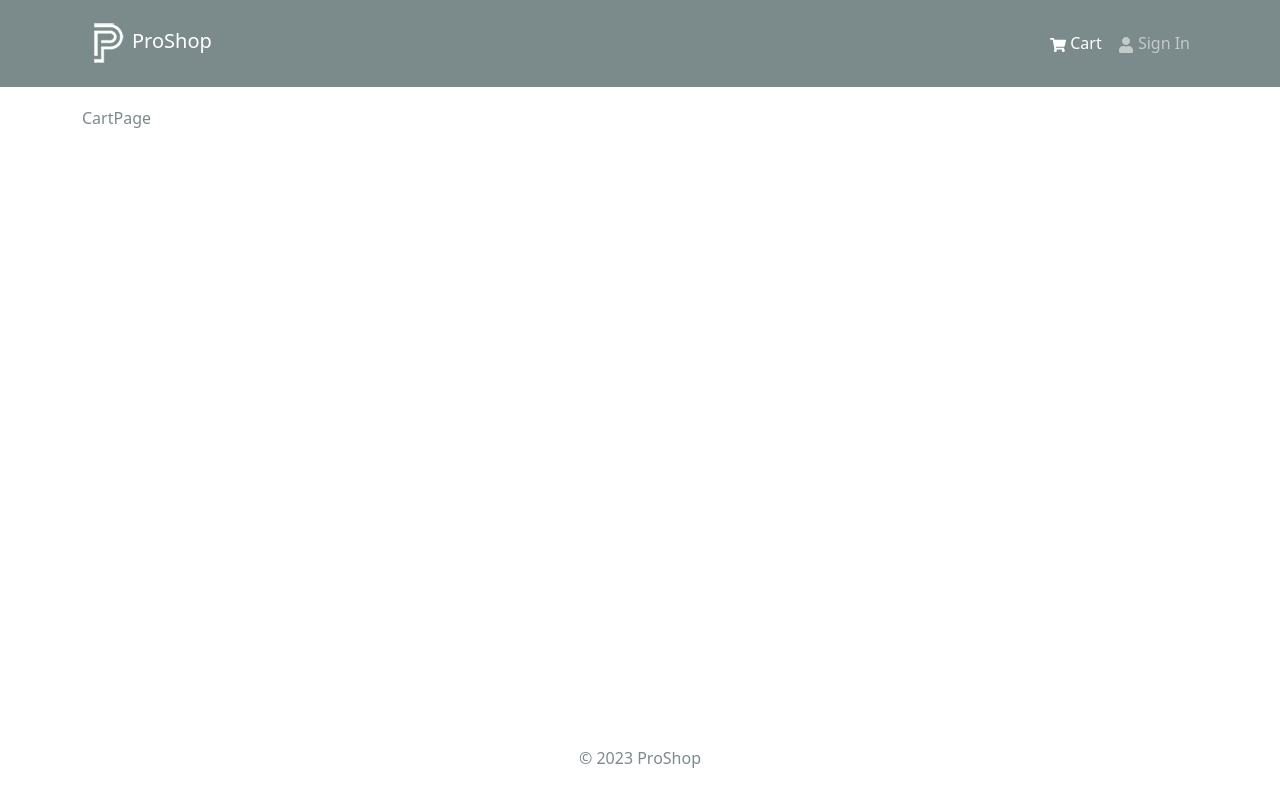
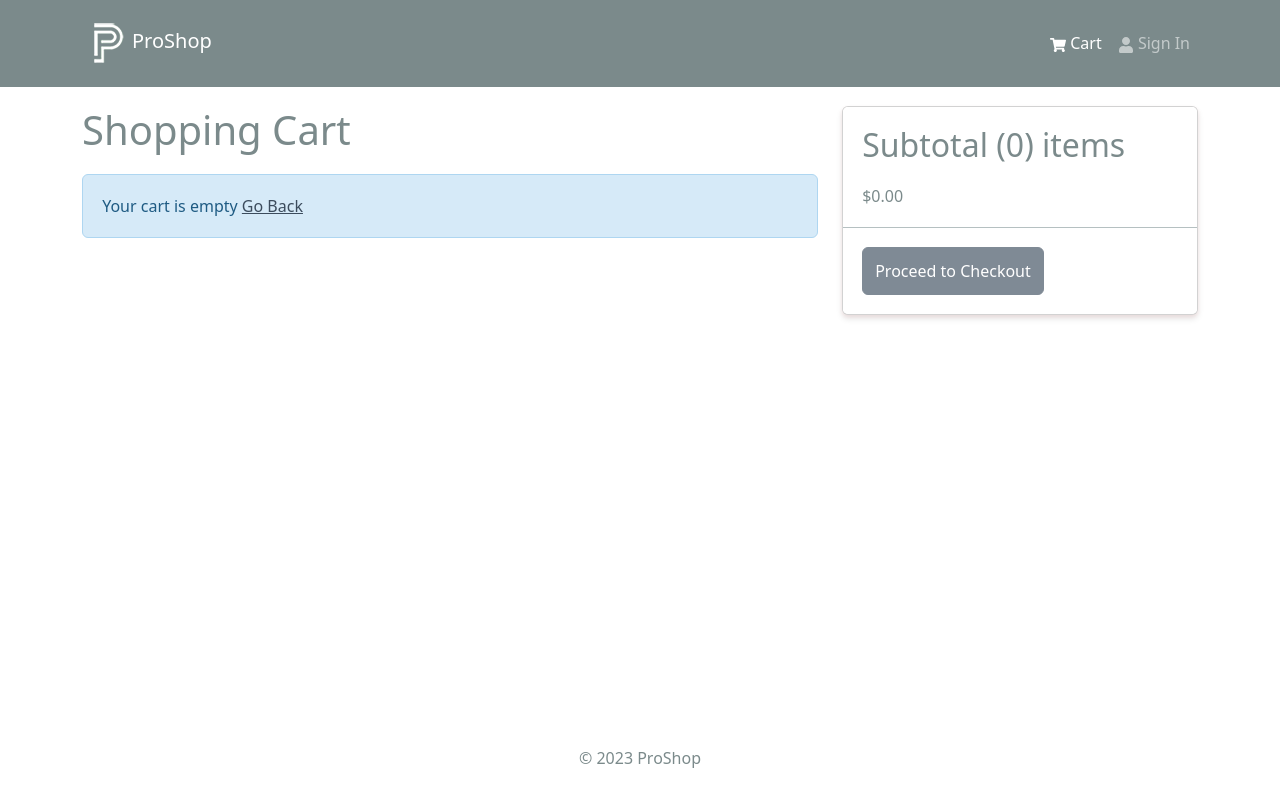
Before and after one commit to jadeli1720/pro-shop-v2, a React (Create React App) app in the folder frontend/: page /cart in a window 1280 px wide. Built offline with nearby package versions, Linux system fonts and the light colour scheme.

Commit message:
Cart page shows quantities and can add quantities.

```diff
--- a/frontend/src/pages/CartPage.jsx
+++ b/frontend/src/pages/CartPage.jsx
@@ -1,16 +1,126 @@
 import { useDispatch, useSelector } from 'react-redux';
 import { Link, useNavigate } from 'react-router-dom';
-import { Row, Col, ListGroup, Image, Form, Button, Card } from 'react-router-bootstrap'
+import {
+	Row,
+	Col,
+	Image,
+	ListGroup,
+	Button,
+	Card,
+	Form,
+} from 'react-bootstrap';
 import { FaTrash } from 'react-icons/fa';
 import Message from '../components/Message';
+import { addToCart } from '../slices/cartSlice';
 
 const CartPage = () => {
-  const navigation = useNavigate();
-  const dispatch = useDispatch();
+	const navigation = useNavigate();
+	const dispatch = useDispatch();
 
-  return (
-    <div>CartPage</div>
-  )
-}
+	const cart = useSelector((state) => state.cart);
+	const { cartItems } = cart;
 
-export default CartPage
+	const addToCartHandler = async (product, qty) => {
+		dispatch(addToCart({ ...product, qty }));
+	};
+
+	return (
+		<Row>
+			<Col md={8}>
+				<h1 style={{ marginBottom: '20px' }}>Shopping Cart</h1>
+				{cartItems.length === 0 ? (
+					<Message>
+						Your cart is empty <Link to='/'>Go Back</Link>
+					</Message>
+				) : (
+					<ListGroup variant='flush'>
+						{cartItems.map((item) => (
+							<ListGroup.Item key={item.product}>
+								<Row>
+									<Col md={2}>
+										<Image
+											src={item.image}
+											alt={item.name}
+											fluid
+											rounded
+										/>
+									</Col>
+									<Col md={3}>
+										<Link to={`/product/${item._id}`}>
+											{item.name}
+										</Link>
+									</Col>
+									<Col md={2}>${item.price}</Col>
+									<Col md={2}>
+										<Form.Control
+											as='select'
+											value={item.qty}
+											onChange={(e) => {
+												addToCartHandler(
+													item,
+													Number(e.target.value)
+												);
+											}}
+										>
+											{[
+												...Array(
+													item.countInStock
+												).keys(),
+											].map((x) => (
+												<option
+													key={x + 1}
+													value={x + 1}
+												>
+													{x + 1}
+												</option>
+											))}
+										</Form.Control>
+									</Col>
+									<Col md={2}>
+										<Button type='button' variant='light'>
+											<FaTrash />
+										</Button>
+									</Col>
+								</Row>
+							</ListGroup.Item>
+						))}
+					</ListGroup>
+				)}
+			</Col>
+			<Col md={4}>
+				<Card>
+					<ListGroup variant='flush'>
+						<ListGroup.Item>
+							<h2>
+								Subtotal (
+								{cartItems.reduce(
+									(acc, item) => acc + item.qty,
+									0
+								)}
+								) items
+							</h2>
+							$
+							{cartItems
+								.reduce(
+									(acc, item) => acc + item.qty * item.price,
+									0
+								)
+								.toFixed(2)}
+						</ListGroup.Item>
+						<ListGroup.Item>
+							<Button
+								type='button'
+								className='btn-block'
+								disabled={cartItems.length === 0}
+							>
+								Proceed to Checkout
+							</Button>
+						</ListGroup.Item>
+					</ListGroup>
+				</Card>
+			</Col>
+		</Row>
+	);
+};
+
+export default CartPage;
```
